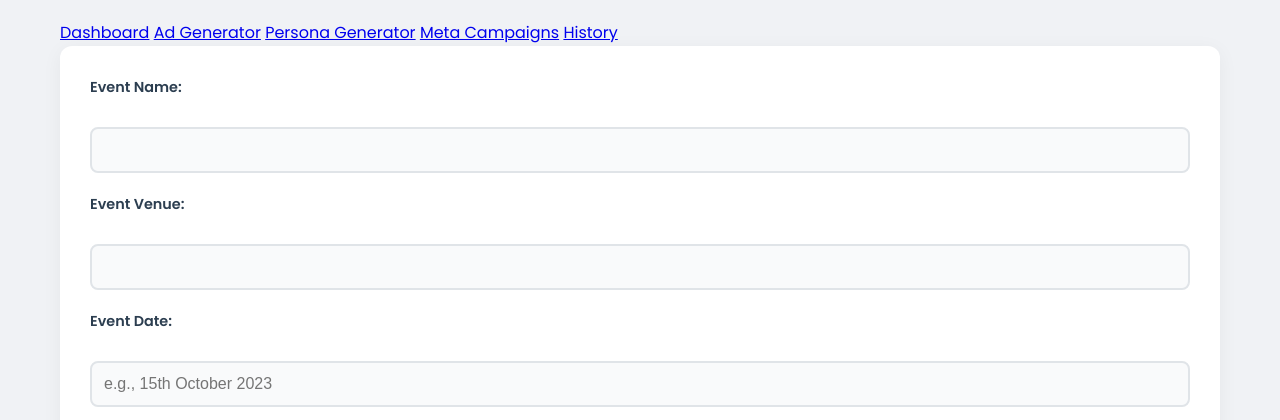
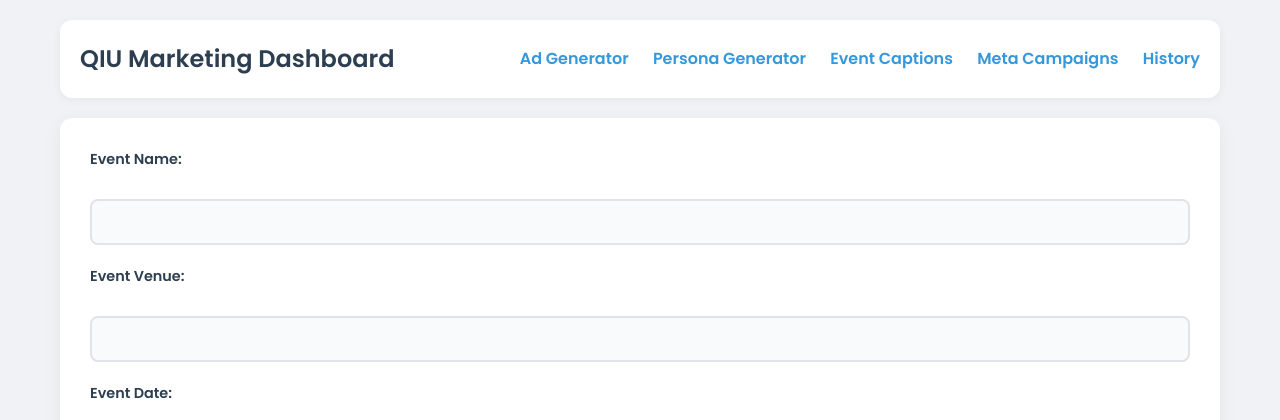
Before and after one commit to izzoe3/adcaptiontool, a Flask app: page /event_caption in a window 1280 px wide. Shown: the top 420 px of the page. Run offline with Flask 3, Linux system fonts and the light colour scheme.

Commit message:
Final commit for the day

```diff
--- a/app.py
+++ b/app.py
@@ -165,7 +165,7 @@ def get_history():
     conn = sqlite3.connect('history.db')
     conn.row_factory = sqlite3.Row
     c = conn.cursor()
-    c.execute('SELECT * FROM history ORDER BY timestamp DESC LIMIT 5')
+    c.execute('SELECT * FROM history')
     history = c.fetchall()
     conn.close()
     return history
--- a/templates/dashboard.html
+++ b/templates/dashboard.html
@@ -38,6 +38,7 @@
                 <h3>Recent Activity</h3>
                 {% with history = get_history() %}
                     {% if history %}
+                        <p>{{ history|length }} entries found</p>
                         <table class="dashboard-table">
                             <thead>
                                 <tr>
--- a/templates/event_caption.html
+++ b/templates/event_caption.html
@@ -8,13 +8,16 @@
 </head>
 <body>
     <div class="app-container">
+        <header class="app-header">
+            <h1>QIU Marketing Dashboard</h1>
             <nav>
-            <a href="/">Dashboard</a>
                 <a href="/generator">Ad Generator</a>
                 <a href="/persona">Persona Generator</a>
+                <a href="/event_caption">Event Captions</a>
                 <a href="/campaigns">Meta Campaigns</a>
                 <a href="/history">History</a>
             </nav>
+        </header>
 
         <main class="card">
             <form id="eventForm" class="generator-form">
```
Also changed, not shown: campaign_cache.json (+1 -1 lines), history.db. Lines whose indentation alone changed are shown as unchanged.
